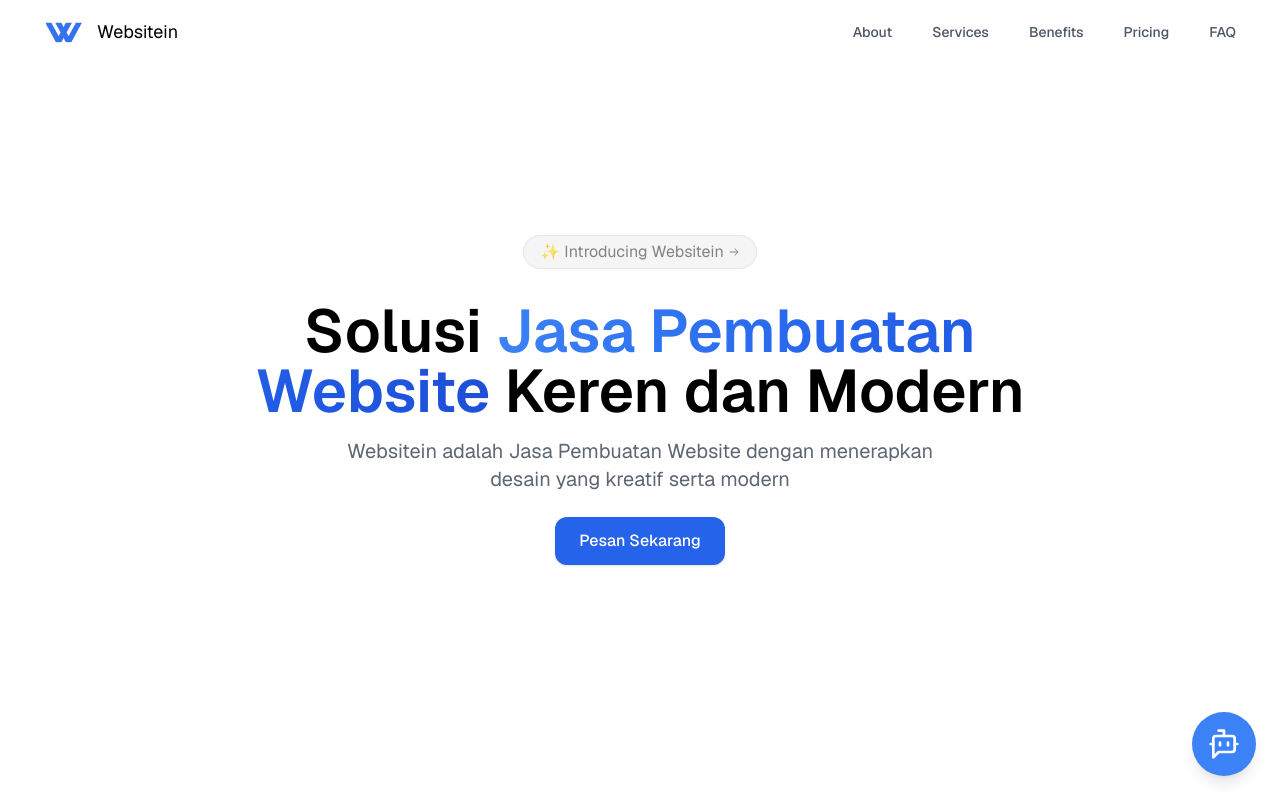
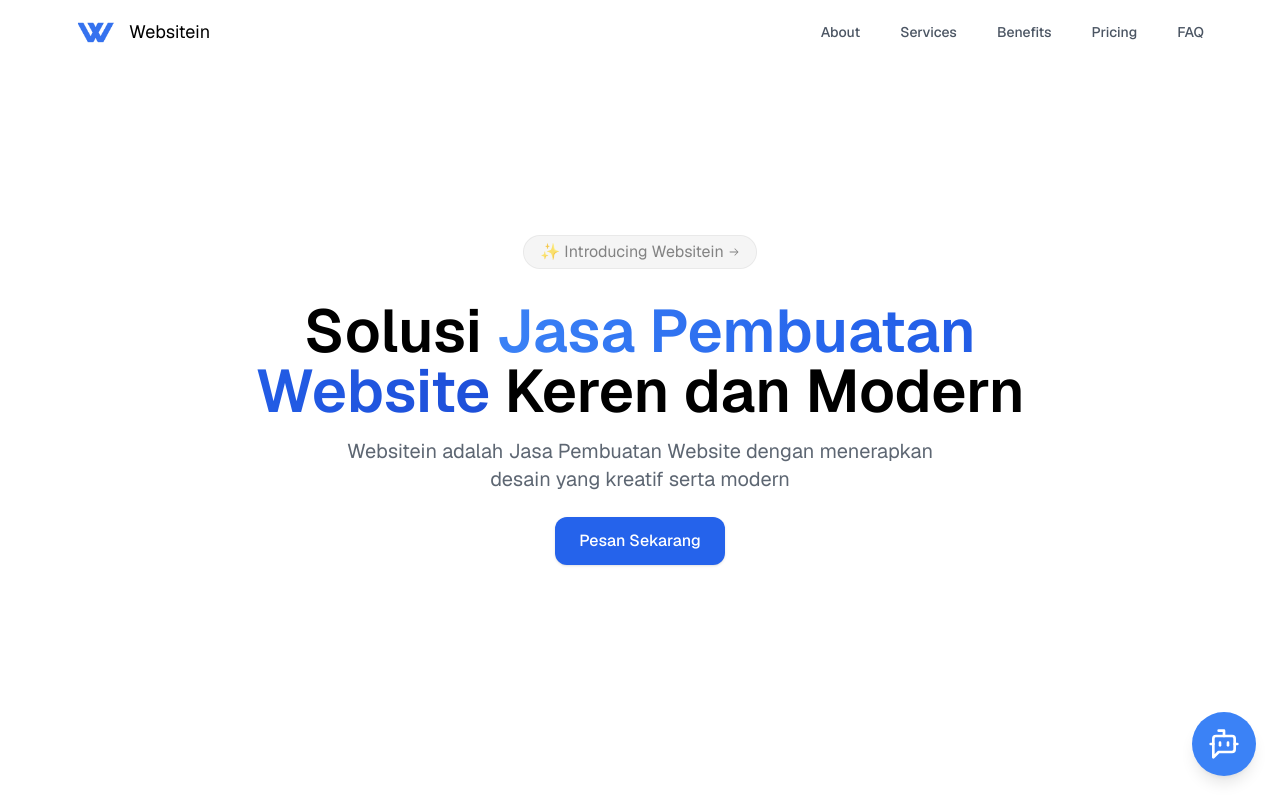
Before and after one commit to arkhanardana/websitein, a Next.js app: page / in a window 1280 px wide. Shown: the top 800 px of the page. Built offline with nearby package versions, Linux system fonts and the light colour scheme.

Commit message:
update navbar

```diff
--- a/src/components/Navbar.tsx
+++ b/src/components/Navbar.tsx
@@ -27,7 +27,7 @@ export default function Navbar() {
 
   useEffect(() => {
     const handleScroll = () => {
-			if (window.scrollY > 10) {
+      if (window.scrollY > 50) {
         setIsScrolled(true);
       } else {
         setIsScrolled(false);
@@ -64,8 +64,12 @@ export default function Navbar() {
   };
 
   return (
+    <div className="fixed top-0 left-0 right-0 z-50 px-4 mx-auto transition-all duration-300 sm:px-6 lg:px-8">
       <nav
-			className={`fixed top-0 left-0 right-0 w-full z-50 transition-colors duration-200 ${isScrolled && !isOpen ? "bg-white/70 backdrop-blur-lg shadow-md" : "bg-white"
+        className={`w-full transition-all duration-300 ${
+          isScrolled
+            ? "mt-4 bg-white/90 backdrop-blur-md shadow-lg rounded-full"
+            : "bg-transparent"
         }`}
         ref={navRef}
       >
@@ -105,8 +109,10 @@ export default function Navbar() {
             </div>
           </div>
         </div>
+      </nav>
       <div
-				className={`fixed inset-y-0 right-0 w-64 z-40 bg-white shadow-lg transform transition-transform duration-300 ease-in-out ${isOpen ? "translate-x-0" : "translate-x-full"
+        className={`fixed inset-y-0 right-0 w-64 z-40 bg-white shadow-lg transform transition-transform duration-300 ease-in-out ${
+          isOpen ? "translate-x-0" : "translate-x-full"
         } md:hidden overflow-y-auto`}
       >
         <div className="flex justify-end p-4">
@@ -131,6 +137,6 @@ export default function Navbar() {
           ))}
         </div>
       </div>
-		</nav>
+    </div>
   );
 }
```
Lines whose indentation alone changed are shown as unchanged.
